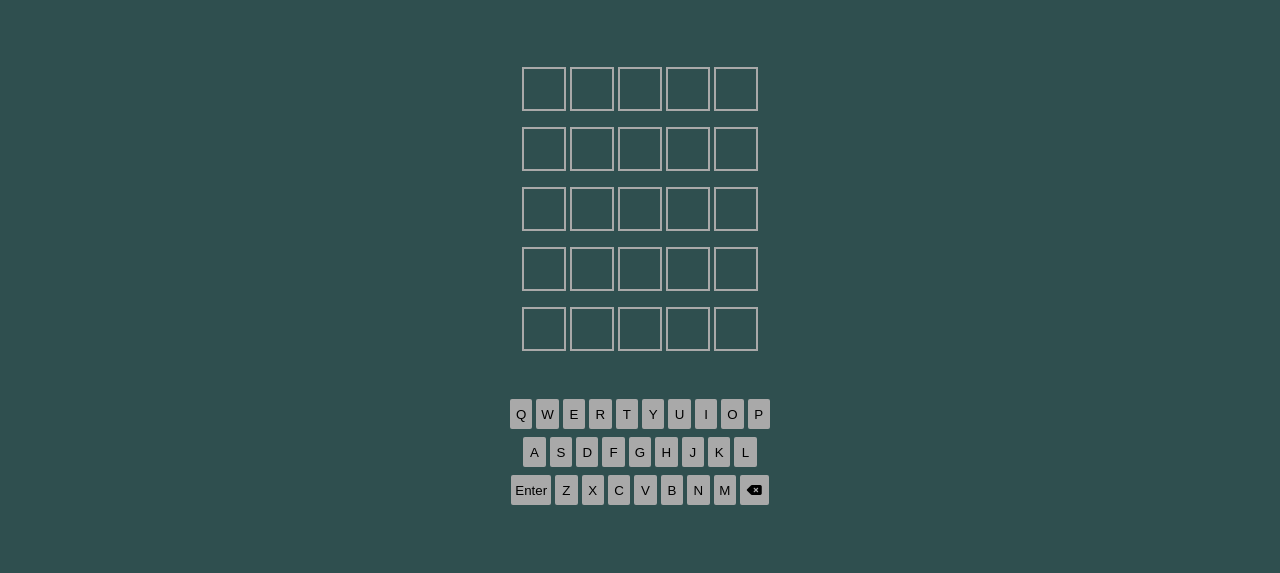
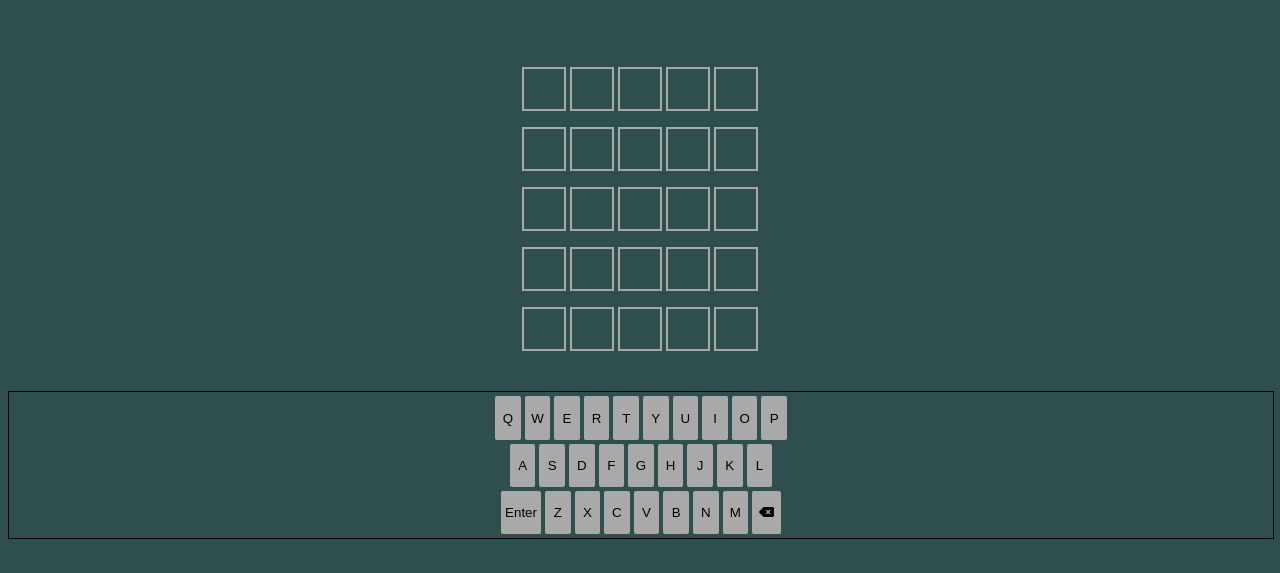
Before and after one commit to masomj/Project-Milestone-2-Wordle, a plain HTML site: page index.html in a window 1280 px wide. Shown: the part 79-652 px from the top of the page. Drawn offline with Linux system fonts and the light colour scheme.

Commit message:
Changed button size for screens at 320px

```diff
--- a/assets/style.css
+++ b/assets/style.css
@@ -1,6 +1,9 @@
 body{
     background-color: darkslategrey;
+
 }
+
+
 
 .guess-wrapper{
     border-radius: 4px;
@@ -65,17 +68,18 @@ body{
 }
 
 #keyboard-wrapper{
+    width:100%;
     margin:auto auto;
-    align-items: center;
-    padding-bottom:0.5rem;
+
+    border:1px solid black;
 }
 .keyboard{
     text-align: center;
-    margin:0.5rem;
+    margin:0.25rem;
 }
 .keyboard button {
-    height:1.875rem;
-    width:1.4rem;
+    height:2.7rem;
+    width:1.6rem;
     padding: 2px;
     border-radius: 2px;
     background-color: darkgrey;
@@ -105,3 +109,7 @@ body{
     90% { transform: translate(1px, 2px) rotate(0deg); }
     100% { transform: translate(1px, -2px) rotate(-1deg); }
   } /* https://www.w3schools.com/howto/howto_css_shake_image.asp*/
+
+  /*Media queries*/
+
+  /*Above 375 pixels*/
```
